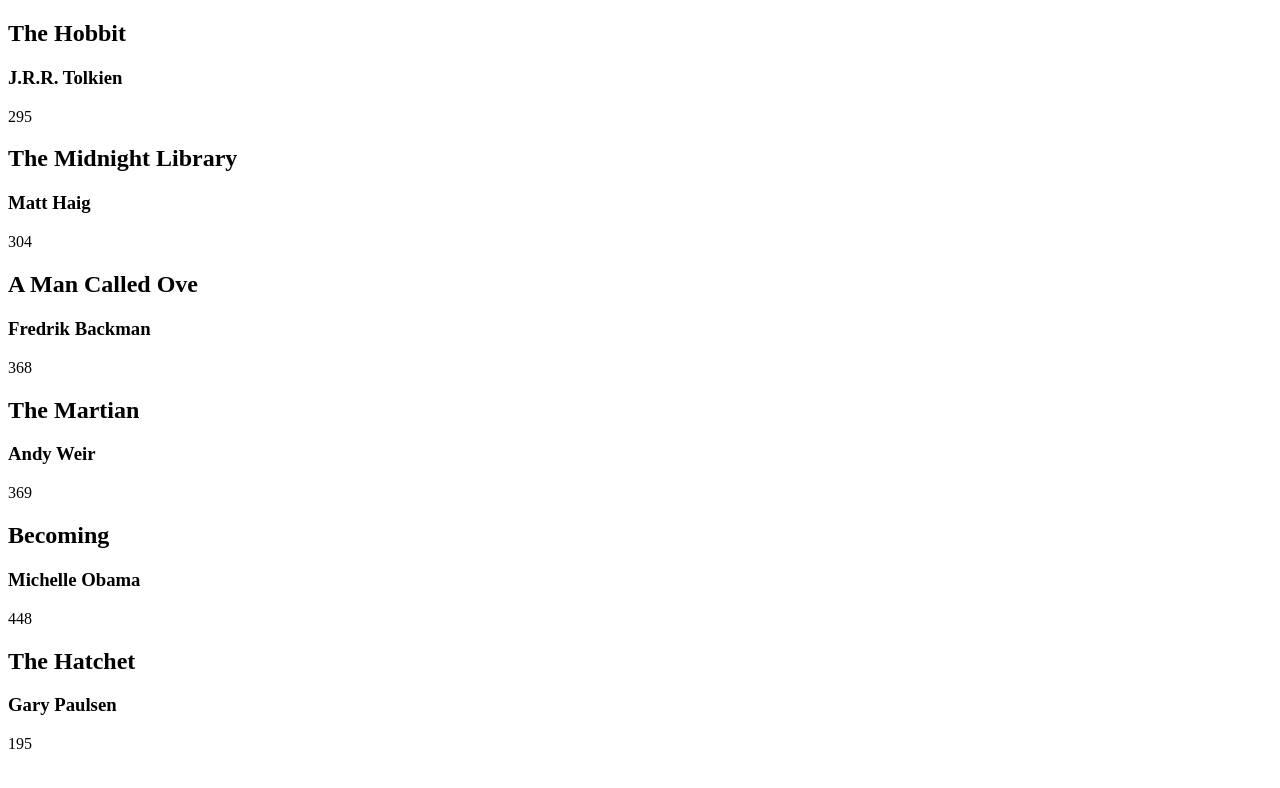
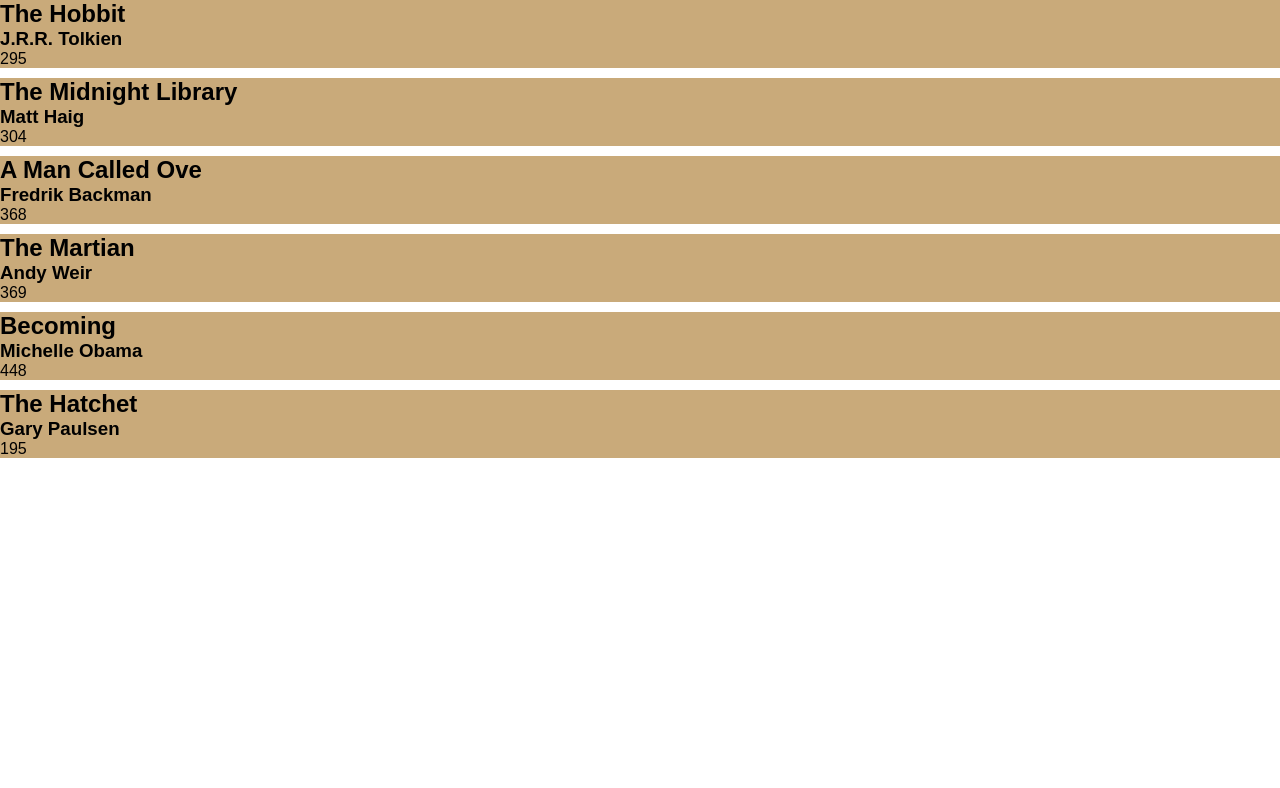
Before and after one commit to akarix7/library, a plain HTML site: page index.html in a window 1280 px wide. Drawn offline with Linux system fonts and the light colour scheme; a web font is replaced by a local one.

Commit message:
link stylesheet, add basic styling to stylesheet

```diff
--- a/index.html
+++ b/index.html
@@ -5,6 +5,9 @@
     <meta name="viewport"
           content="width=device-width, user-scalable=no, initial-scale=1.0, maximum-scale=1.0, minimum-scale=1.0">
     <meta http-equiv="X-UA-Compatible" content="ie=edge">
+    <link rel="stylesheet" href="style.css">
+    <link rel="stylesheet"
+          href="https://fonts.googleapis.com/css?family=Unbounded">
     <title>Library</title>
 </head>
 <body>
--- a/style.css
+++ b/style.css
@@ -0,0 +1,25 @@
+* {
+    margin: 0;
+    padding: 0;
+}
+
+:root{
+    --main-color: #C9AA7A;
+    --background: #fff;
+}
+
+body{
+    background-color: var(--background);
+    min-height: 100vh;
+    font-family: "Arial Rounded MT Bold", sans-serif;
+    display: flex;
+    flex-direction: column;
+}
+
+.library{
+    display: grid;
+    gap: 10px;
+}
+.book{
+    background-color: var(--main-color);
+}
```
